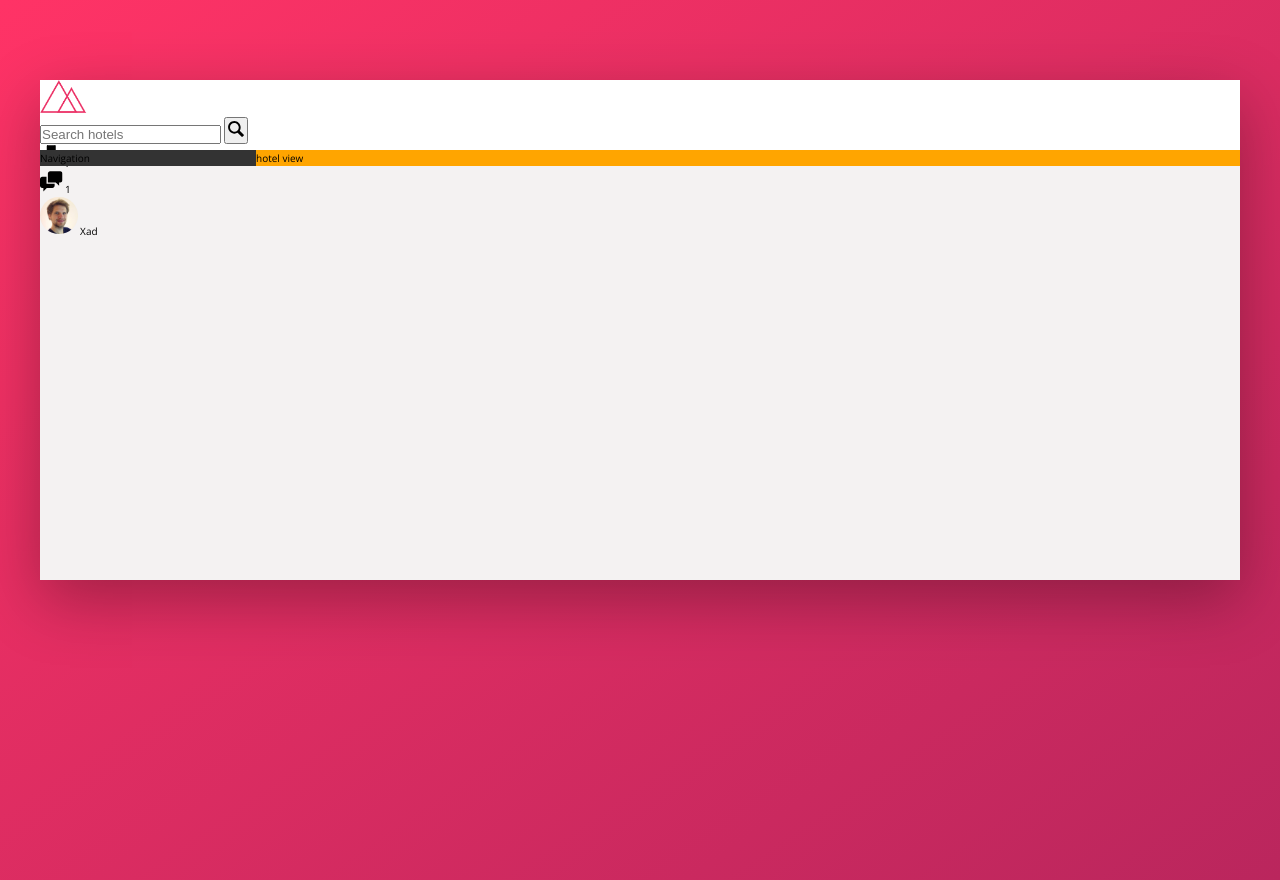
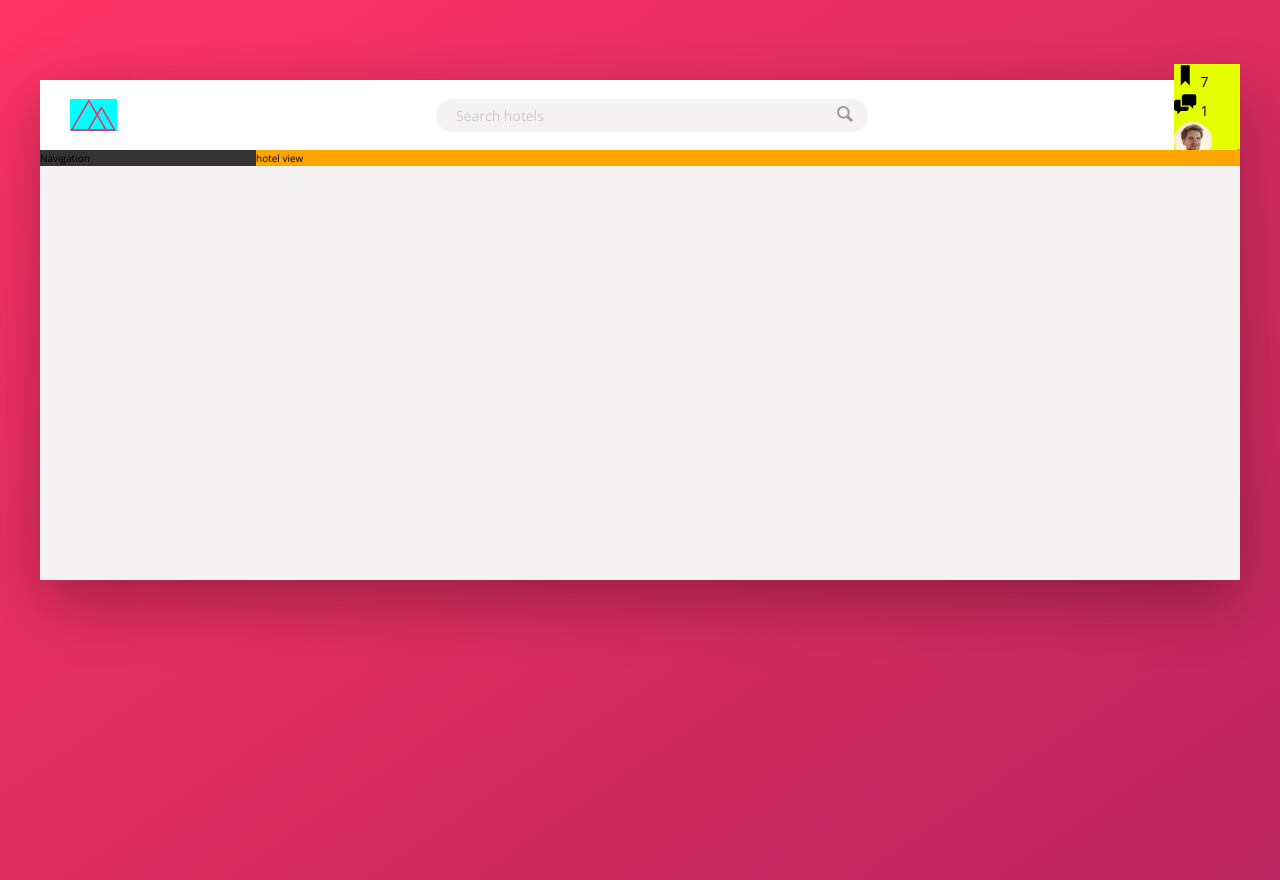
Before and after one commit to Dejan85/Hotel---Search, a website: page index.html in a window 1280 px wide. Drawn offline with nearby package versions, Linux system fonts and the light colour scheme.

Commit message:
Building the header

```diff
--- a/sass/_components.scss
+++ b/sass/_components.scss
@@ -1,24 +1,70 @@
 // logo
 .logo {
+  background-color: aqua;
   height: 3.25rem;
+  margin-left: 3rem;
 }
 
 // search
 .search {
+  flex: 0 0 40%;
+
+  display: flex;
+  align-items: center;
+  justify-content: center;
+
   &__input {
+    font-family: inherit;
+    font-size: inherit;
+    background: var(--color-grey-light-2);
+    border: none;
+    color: inherit;
+    padding: 0.7rem 2rem;
+    border-radius: 100px;
+    width: 90%;
+    transition: all 0.2s;
+    margin-right: -3.25rem;
+
+    &:focus {
+      outline: none;
+      width: 100%;
+      background: var(--color-grey-light-3);
+    }
+
+    &::-webkit-input-placeholder {
+      font-weight: 100;
+      color: var(--color-grey-light-4);
+    }
+  }
+
+  &__input:focus + &__button {
+    background: var(--color-grey-light-3);
   }
 
   &__button {
+    border: none;
+    background: var(--color-grey-light-2);
+
+    &:focus {
+      outline: none;
+    }
+
+    &:active {
+      transform: translateY(2px);
+    }
   }
 
   &__icon {
     height: 2rem;
     width: 2rem;
+    fill: var(--color-grey-dark-3);
   }
 }
 
 // navigation
 .user-nav {
+  background-color: rgb(229, 255, 0);
+
   &__icon-box {
   }
   &__icon {
--- a/sass/_layout.scss
+++ b/sass/_layout.scss
@@ -7,9 +7,14 @@
   min-height: 50rem;
 }
 .header {
+  font-size: 1.4rem;
   height: 7rem;
   background: #fff;
   border-bottom: var(--color-grey-light-2);
+
+  display: flex;
+  justify-content: space-between;
+  align-items: center;
 }
 .content {
   display: flex;
```
Also changed, not shown: css/style.css.
